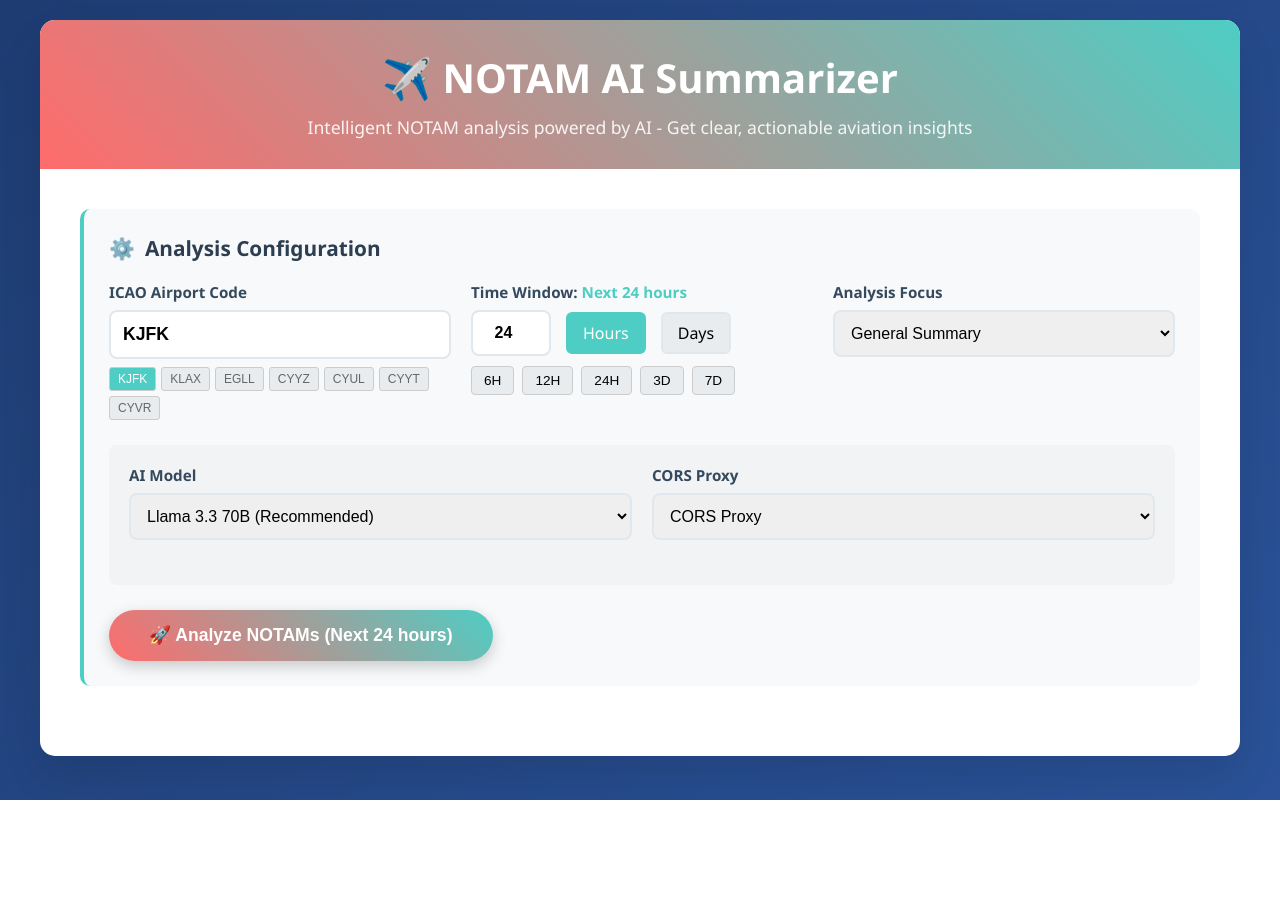
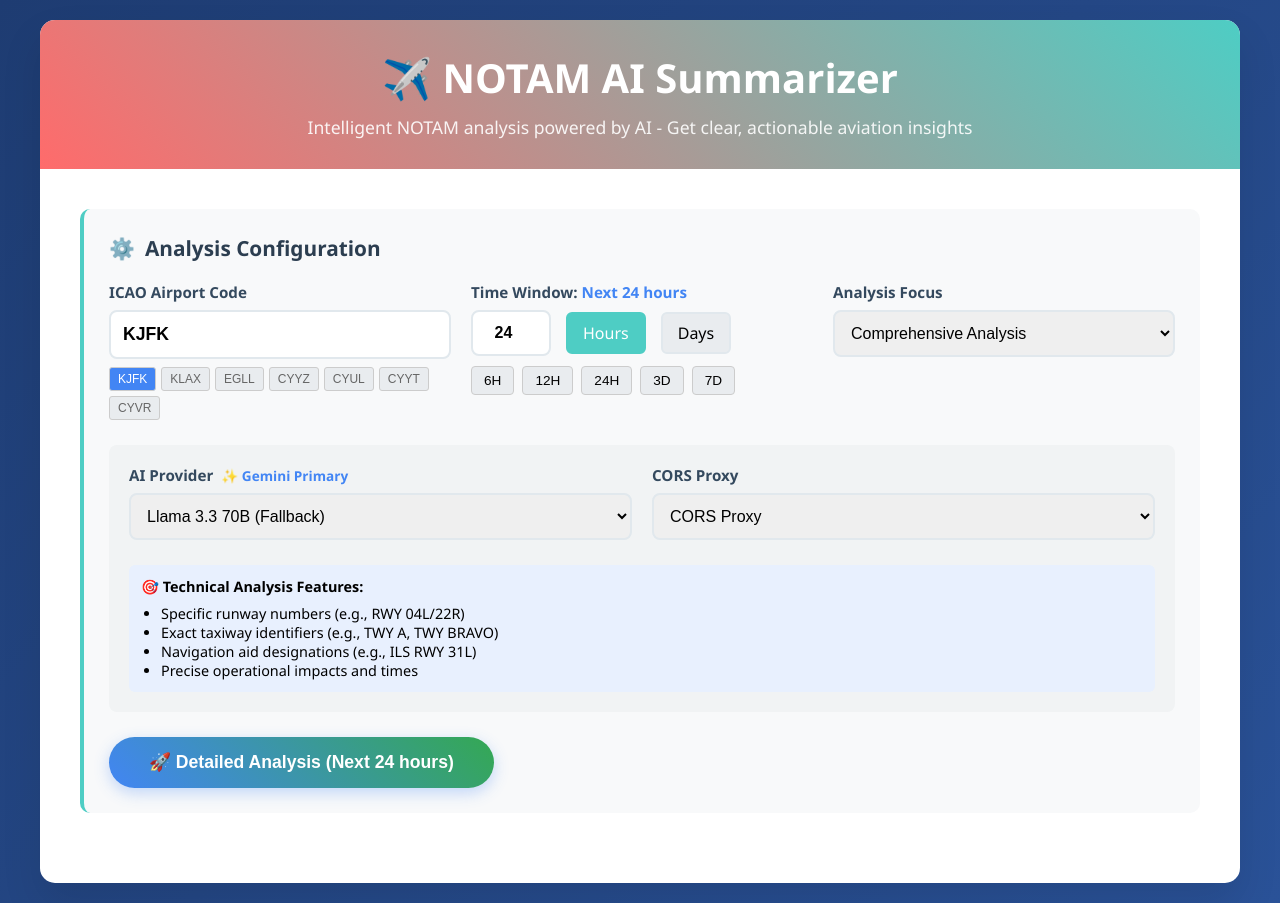
Before and after one commit to vvkpops/Notam-AI-Summary, a React (Vite) app: page / in a window 1280 px wide. Before the commit the page ends 800 px from the top, so only its background shows below. Built offline with nearby package versions, Linux system fonts and the light colour scheme; no server answers.

Commit message:
Update NotamForm.jsx

```diff
--- a/src/components/NotamForm.jsx
+++ b/src/components/NotamForm.jsx
@@ -6,7 +6,7 @@ const sectionStyle = { background: '#f1f3f4', padding: '20px', borderRadius: '8p
 const timeControlsStyle = { display: 'flex', alignItems: 'center', gap: '15px', flexWrap: 'wrap' };
 const timeInputStyle = { width: '80px', textAlign: 'center', fontSize: '1rem', fontWeight: '600' };
 const timeUnitStyle = (isActive) => ({ padding: '8px 15px', background: isActive ? '#4ECDC4' : '#e9ecef', color: isActive ? 'white' : 'inherit', border: `2px solid ${isActive ? '#4ECDC4' : '#e1e8ed'}`, borderRadius: '6px', cursor: 'pointer', transition: 'all 0.3s ease', fontWeight: '500' });
-const analyzeBtnStyle = { background: 'linear-gradient(45deg, #FF6B6B, #4ECDC4)', color: 'white', border: 'none', padding: '15px 40px', fontSize: '1.1rem', fontWeight: '600', borderRadius: '50px', cursor: 'pointer', transition: 'all 0.3s ease', boxShadow: '0 5px 15px rgba(0,0,0,0.2)', marginTop: '25px' };
+const analyzeBtnStyle = { background: 'linear-gradient(45deg, #4285f4, #34a853)', color: 'white', border: 'none', padding: '15px 40px', fontSize: '1.1rem', fontWeight: '600', borderRadius: '50px', cursor: 'pointer', transition: 'all 0.3s ease', boxShadow: '0 5px 15px rgba(66, 133, 244, 0.3)', marginTop: '25px' };
 
 const NotamForm = ({ params, setParams, handleAnalyze, loading }) => {
     const [icaoValidation, setIcaoValidation] = useState({ isValid: true, message: '' });
@@ -17,7 +17,7 @@ const NotamForm = ({ params, setParams, handleAnalyze, loading }) => {
     };
 
     const handleIcaoChange = (e) => {
-        const value = e.target.value.toUpperCase(); // **FORCE UPPERCASE**
+        const value = e.target.value.toUpperCase();
         setParams(prev => ({ ...prev, icaoCode: value }));
 
         // Real-time validation
@@ -125,7 +125,7 @@ const NotamForm = ({ params, setParams, handleAnalyze, loading }) => {
                                 style={{
                                     padding: '4px 8px',
                                     fontSize: '0.75rem',
-                                    background: params.icaoCode === airport.code ? '#4ECDC4' : '#e9ecef',
+                                    background: params.icaoCode === airport.code ? '#4285f4' : '#e9ecef',
                                     color: params.icaoCode === airport.code ? 'white' : '#666',
                                     border: '1px solid #ccc',
                                     borderRadius: '3px',
@@ -141,7 +141,7 @@ const NotamForm = ({ params, setParams, handleAnalyze, loading }) => {
                 </div>
 
                 <div className="form-group">
-                    <label>Time Window: <strong style={{color: '#4ECDC4'}}>{getTimeDescription()}</strong></label>
+                    <label>Time Window: <strong style={{color: '#4285f4'}}>{getTimeDescription()}</strong></label>
                     <div style={timeControlsStyle}>
                         <input
                             type="number"
@@ -177,7 +177,7 @@ const NotamForm = ({ params, setParams, handleAnalyze, loading }) => {
                                     cursor: 'pointer',
                                     transition: 'all 0.2s ease'
                                 }}
-                                onMouseOver={(e) => e.target.style.background = '#4ECDC4'}
+                                onMouseOver={(e) => e.target.style.background = '#4285f4'}
                                 onMouseOut={(e) => e.target.style.background = '#e9ecef'}
                             >
                                 {preset.label}
@@ -189,9 +189,9 @@ const NotamForm = ({ params, setParams, handleAnalyze, loading }) => {
                 <div className="form-group">
                     <label htmlFor="analysisType">Analysis Focus</label>
                     <select id="analysisType" name="analysisType" value={params.analysisType} onChange={handleChange}>
-                        <option value="general">General Summary</option>
-                        <option value="runway">Runway Operations</option>
-                        <option value="airspace">Airspace Restrictions</option>
+                        <option value="general">Comprehensive Analysis</option>
+                        <option value="runway">Runway Operations Detail</option>
+                        <option value="airspace">Airspace & Navigation Detail</option>
                     </select>
                 </div>
             </div>
@@ -199,10 +199,16 @@ const NotamForm = ({ params, setParams, handleAnalyze, loading }) => {
             <div style={sectionStyle}>
                 <div style={formGridStyle}>
                     <div className="form-group">
-                        <label htmlFor="aiModel">AI Model</label>
+                        <label htmlFor="aiModel">
+                            AI Provider
+                            <span style={{ color: '#4285f4', fontSize: '0.85rem', marginLeft: '8px' }}>
+                                ✨ Gemini Primary
+                            </span>
+                        </label>
                         <select id="aiModel" name="aiModel" value={params.aiModel} onChange={handleChange}>
+                            <option value="gemini-pro">Google Gemini Pro (Recommended)</option>
+                            <option value="llama-3.3-70b-versatile">Llama 3.3 70B (Fallback)</option>
                             <option value="llama-3.1-8b-instant">Llama 3.1 8B (Fast)</option>
-                            <option value="llama-3.3-70b-versatile">Llama 3.3 70B (Recommended)</option>
                         </select>
                     </div>
 
@@ -213,6 +219,16 @@ const NotamForm = ({ params, setParams, handleAnalyze, loading }) => {
                             <option value="allorigins">AllOrigins</option>
                         </select>
                     </div>
+                </div>
+
+                <div style={{ background: '#e8f0fe', padding: '12px', borderRadius: '6px', marginTop: '15px', fontSize: '0.9rem' }}>
+                    <strong>🎯 Technical Analysis Features:</strong>
+                    <ul style={{ marginTop: '8px', paddingLeft: '20px' }}>
+                        <li>Specific runway numbers (e.g., RWY 04L/22R)</li>
+                        <li>Exact taxiway identifiers (e.g., TWY A, TWY BRAVO)</li>
+                        <li>Navigation aid designations (e.g., ILS RWY 31L)</li>
+                        <li>Precise operational impacts and times</li>
+                    </ul>
                 </div>
             </div>
 
@@ -225,7 +241,7 @@ const NotamForm = ({ params, setParams, handleAnalyze, loading }) => {
                     cursor: loading || !isFormValid ? 'not-allowed' : 'pointer'
                 }}
             >
-                {loading ? '🔍 Analyzing...' : `🚀 Analyze NOTAMs (${getTimeDescription()})`}
+                {loading ? '🔍 Analyzing...' : `🚀 Detailed Analysis (${getTimeDescription()})`}
             </button>
         </>
     );
```
